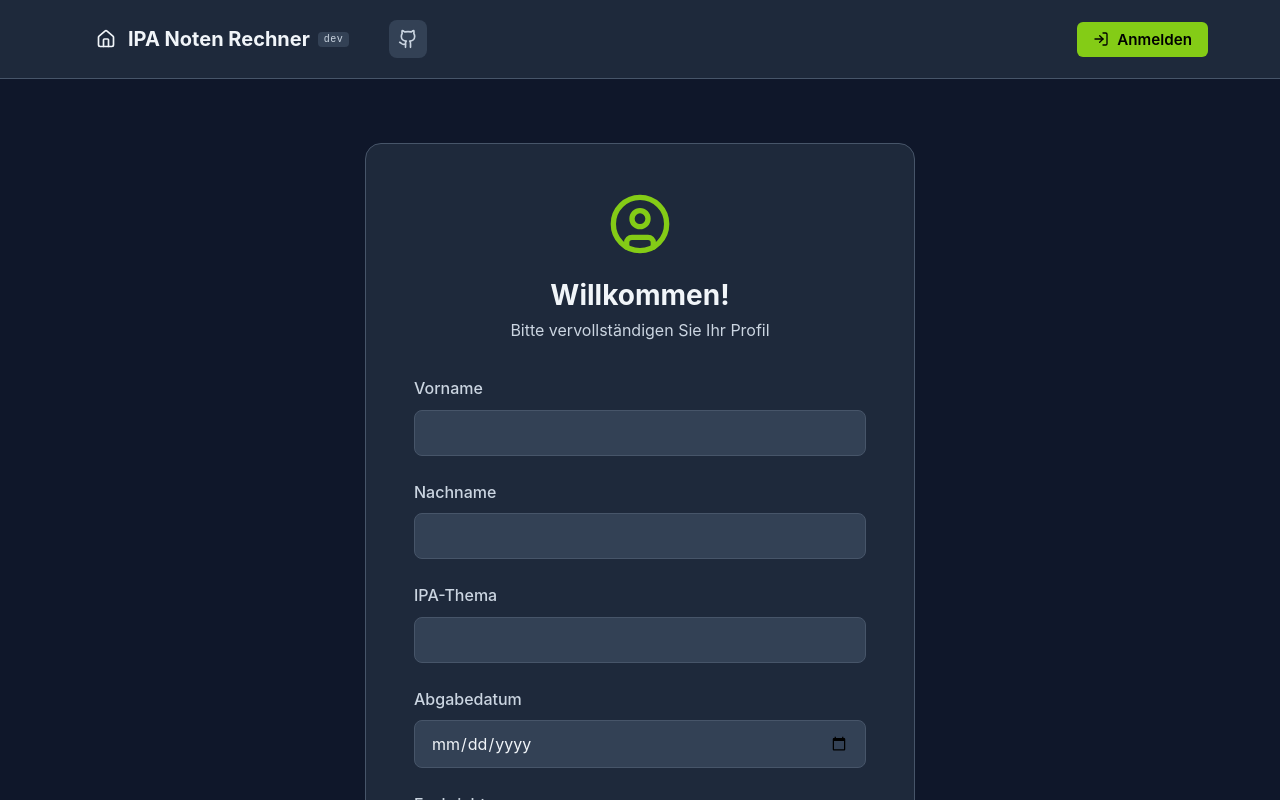
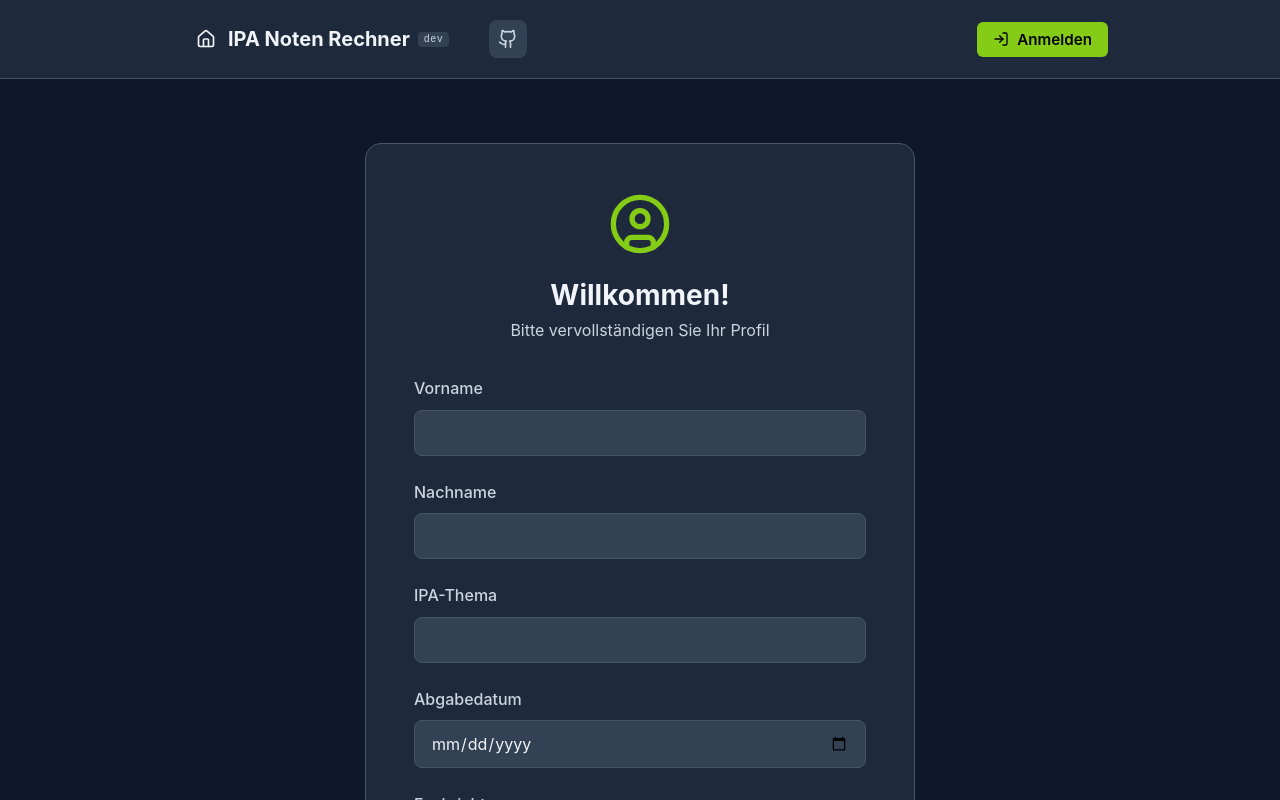
Before and after one commit to jannismilz/ipa-noten-rechner, a React (Vite) app in the folder frontend/: page /onboarding in a window 1280 px wide. Shown: the top 800 px of the page. Built offline with nearby package versions, Linux system fonts and the light colour scheme.

Commit message:
fix: Reduce max-width for main content and header to improve layout consistency

```diff
--- a/frontend/src/App.css
+++ b/frontend/src/App.css
@@ -43,7 +43,7 @@ body {
 .main-content {
   flex: 1;
   padding: 2rem;
-  max-width: 1400px;
+  max-width: 1200px;
   margin: 0 auto;
   width: 100%;
 }
@@ -59,7 +59,7 @@ body {
 }
 
 .header-content {
-  max-width: 1200px;
+  max-width: 1000px;
   margin: 0 auto;
   padding: 1rem 2rem;
   display: flex;
```
